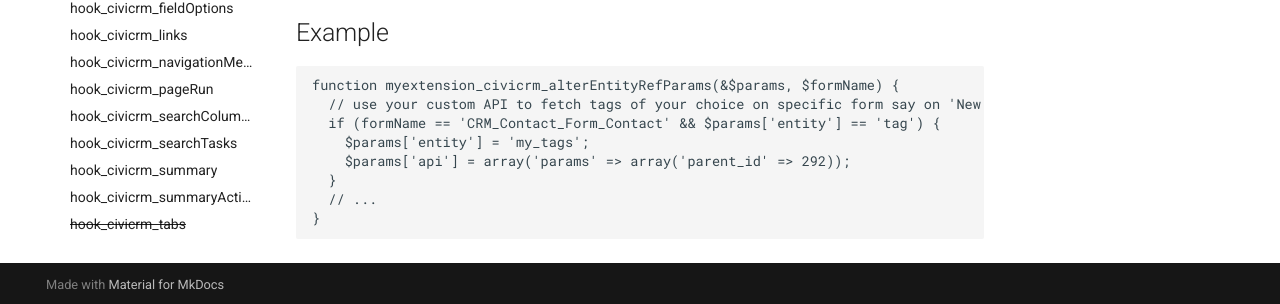
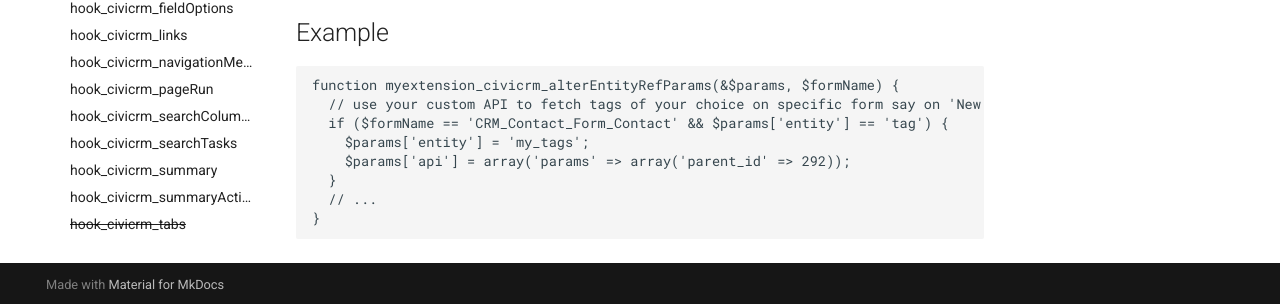
Before and after one commit to civicrm/civicrm-dev-docs, an MkDocs documentation site: the page built from docs/hooks/hook_civicrm_alterEntityRefParams.md, in a window 1280 px wide and 1012 px high. Shown: the part 705-1009 px from the top of the window. Built offline with MkDocs 1.6.1 and Material for MkDocs 9.7.7, drawn with Linux system fonts in a browser that asks for light colours; comment, search, counter and statistics services are not loaded; old or Windows-style settings are respelled for this version of MkDocs.

Commit message:
Minor syntax fix

````diff
--- a/docs/hooks/hook_civicrm_alterEntityRefParams.md
+++ b/docs/hooks/hook_civicrm_alterEntityRefParams.md
@@ -22,7 +22,7 @@ This hook is available in CiviCRM 4.7.27+ (maybe depends on the commit).
 ```php
 function myextension_civicrm_alterEntityRefParams(&$params, $formName) {
   // use your custom API to fetch tags of your choice on specific form say on 'New Individual'
-  if (formName == 'CRM_Contact_Form_Contact' && $params['entity'] == 'tag') {
+  if ($formName == 'CRM_Contact_Form_Contact' && $params['entity'] == 'tag') {
     $params['entity'] = 'my_tags';
     $params['api'] = array('params' => array('parent_id' => 292));
   }
````
